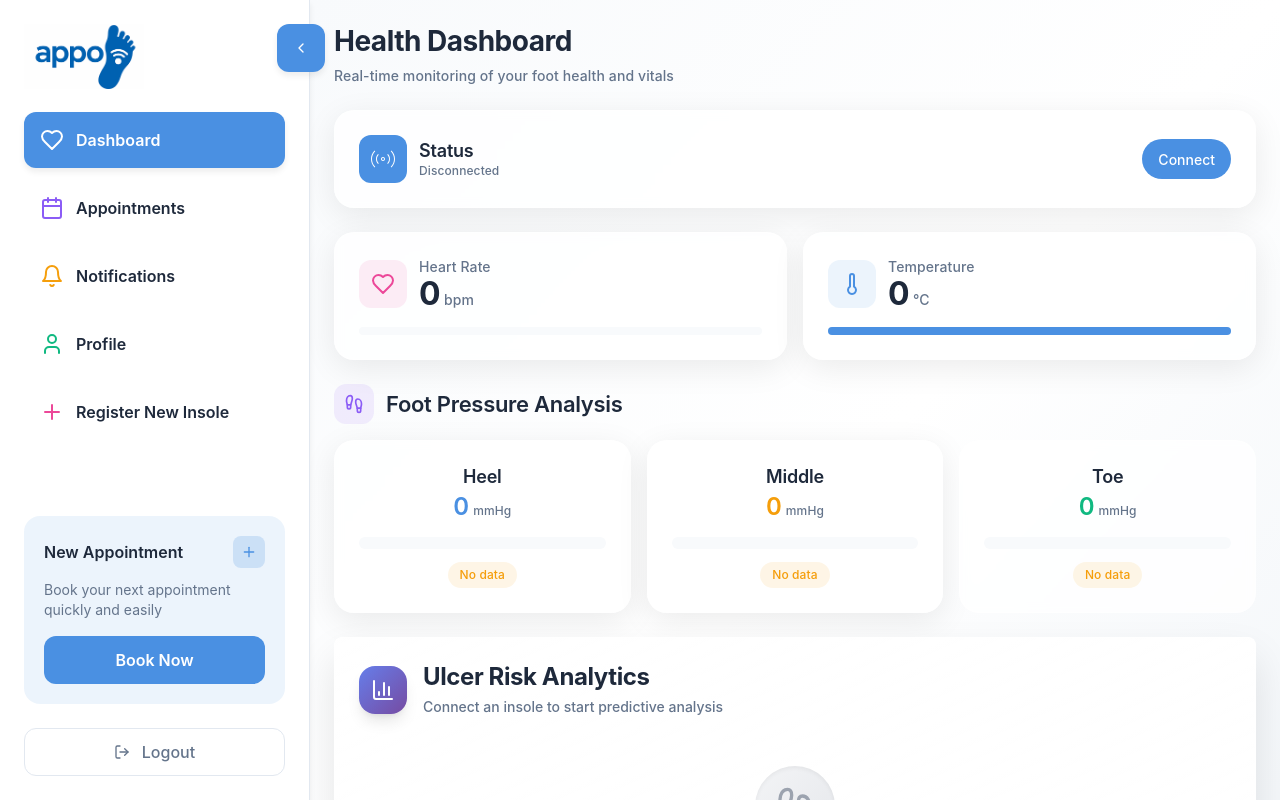
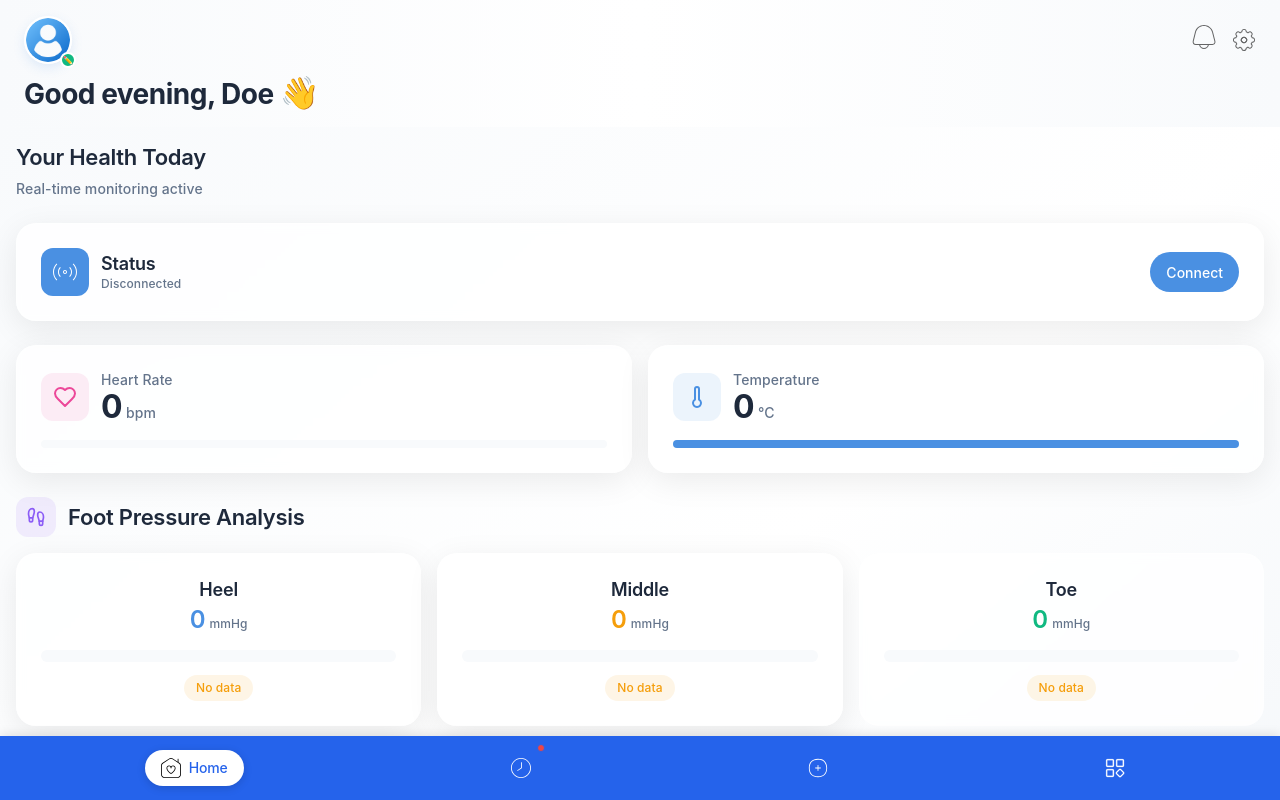
Before and after one commit to muhirwacoder1/Godhelp, a Next.js app: page / in a window 1280 px wide. Built offline with nearby package versions, Linux system fonts and the light colour scheme.

Commit message:
mobile view2l

```diff
--- a/app/layout.tsx
+++ b/app/layout.tsx
@@ -30,18 +30,18 @@ export default function RootLayout({
         <ThemeProvider attribute="class" defaultTheme="light" enableSystem>
           <LanguageProvider>
             <div className="flex h-screen bg-gradient-to-br from-[#F8FAFC] via-[#FFFFFF] to-[#F0F4F8]">
-              {/* Desktop Sidebar - Hidden on mobile */}
-              <div className="hidden lg:block">
+              {/* Desktop Sidebar - Hidden to show mobile interface on all screens */}
+              <div className="hidden">
                 <Sidebar />
               </div>
 
               {/* Main Content Area */}
               <div className="flex-1 flex flex-col overflow-hidden bg-transparent">
-                {/* Mobile Header - Only visible on mobile */}
+                {/* Mobile Interface - Now visible on all screens */}
                 <MobileNav />
 
                 {/* Page Content */}
-                <div className="flex-1 overflow-auto pb-24 lg:pb-0">
+                <div className="flex-1 overflow-auto pb-24">
                   {children}
                 </div>
               </div>
--- a/components/mobile-nav.tsx
+++ b/components/mobile-nav.tsx
@@ -390,8 +390,8 @@ export function MobileNav() {
 
   return (
     <>
-      {/* Top Header with Profile and Icons - Mobile Only */}
-      <div className="lg:hidden bg-gradient-to-r from-[#F8FAFC] via-white to-[#F8FAFC] px-6 py-4 shadow-[0_2px_20px_rgba(0,0,0,0.08)]">
+      {/* Top Header with Profile and Icons - All Screens */}
+      <div className="bg-gradient-to-r from-[#F8FAFC] via-white to-[#F8FAFC] px-6 py-4 shadow-[0_2px_20px_rgba(0,0,0,0.08)]">
         <div className="flex items-center justify-between mb-3">
           {/* Left: Profile Photo - Clickable */}
           <button onClick={handleProfileClick} className="relative">
@@ -446,8 +446,8 @@ export function MobileNav() {
         </div>
       </div>
 
-      {/* Bottom Navigation Bar - Compact with Pill Expansion */}
-      <div className="lg:hidden fixed bottom-0 left-0 right-0 z-50 pb-safe">
+      {/* Bottom Navigation Bar - Compact with Pill Expansion - All Screens */}
+      <div className="fixed bottom-0 left-0 right-0 z-50 pb-safe">
         {/* Navigation Container - Reduced height, full width */}
         <nav className="bg-[#2563eb] backdrop-blur-[8px] px-4 py-3 shadow-[0_-2px_10px_rgba(0,0,0,0.1)]">
           {/* Navigation Items Container */}
--- a/components/real-time-monitor.tsx
+++ b/components/real-time-monitor.tsx
@@ -437,9 +437,9 @@ export function RealTimeMonitor() {
   }
 
   return (
-    <div className="min-h-screen bg-gradient-to-br from-[#F8FAFC] via-[#FFFFFF] to-[#F0F4F8] p-4 lg:p-6">
-      {/* Header Section - Hidden on mobile since we have greeting in mobile nav */}
-      <div className="mb-6 hidden lg:block">
+    <div className="min-h-screen bg-gradient-to-br from-[#F8FAFC] via-[#FFFFFF] to-[#F0F4F8] p-4">
+      {/* Header Section - Hidden since we have greeting in mobile nav */}
+      <div className="mb-6 hidden">
         <h1 className="text-[28px] leading-[34px] font-bold text-[#1E293B] tracking-[-0.5px] mb-2">
           Health Dashboard
         </h1>
@@ -448,8 +448,8 @@ export function RealTimeMonitor() {
         </p>
       </div>
 
-      {/* Mobile Header - Only visible on mobile */}
-      <div className="mb-6 lg:hidden">
+      {/* Mobile Header - Now visible on all screens */}
+      <div className="mb-6">
         <h1 className="text-[22px] leading-[28px] font-semibold text-[#1E293B] tracking-[-0.3px] mb-2">
           Your Health Today
         </h1>
```
